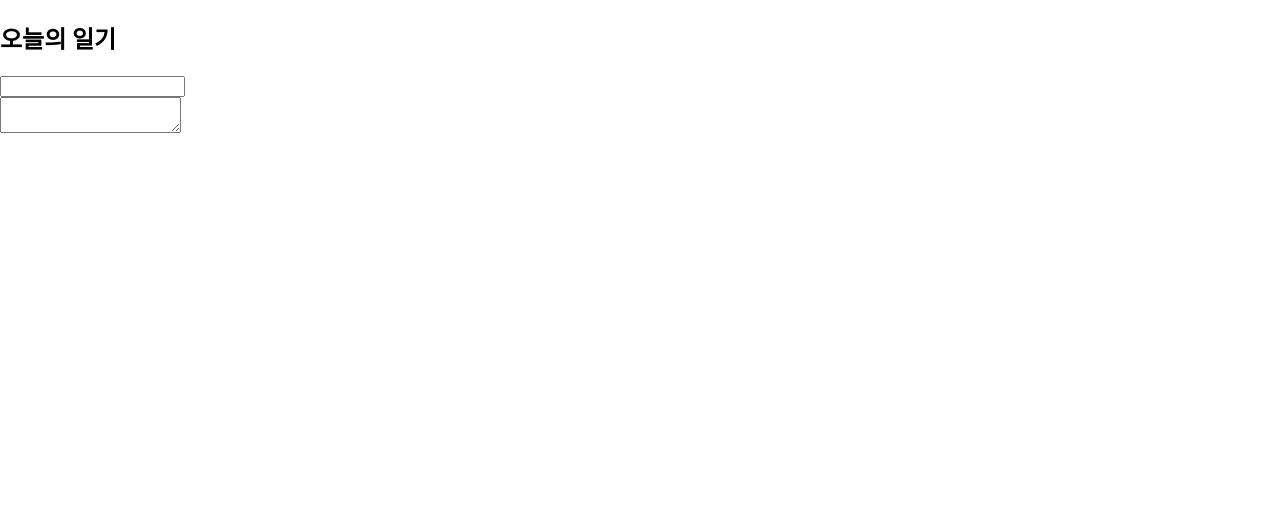
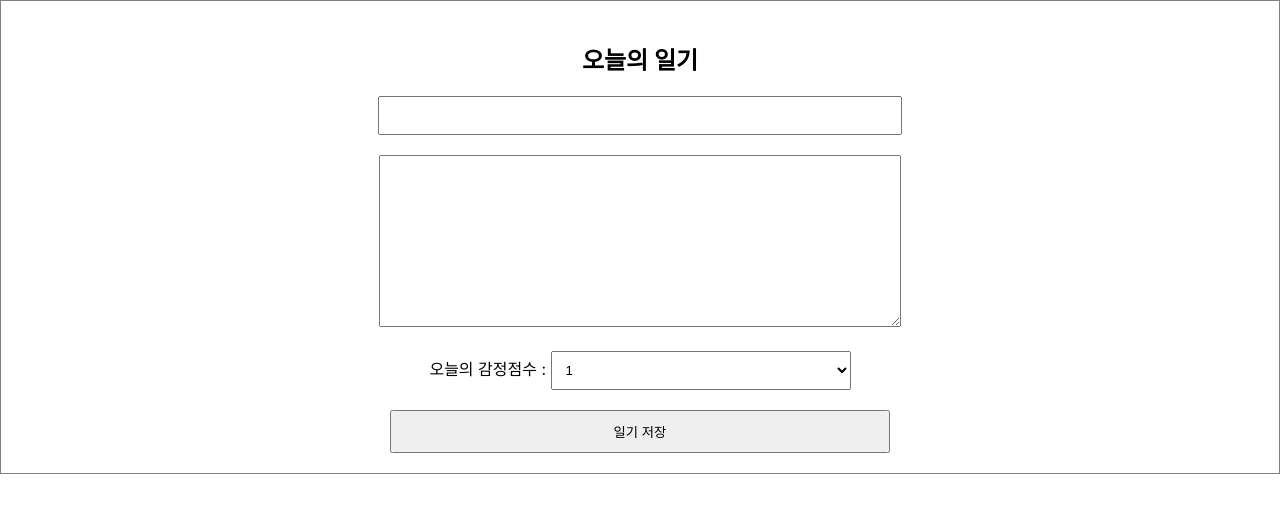
Before and after one commit to taegyuni/simple-diary, a React (Create React App) app: page / in a window 1280 px wide. Shown: the top 512 px of the page. Built offline with nearby package versions, Linux system fonts and the light colour scheme.

Commit message:
폼 수정

```diff
--- a/src/App.css
+++ b/src/App.css
@@ -0,0 +1,23 @@
+.DiaryEditor{
+    border: 1px solid gray;
+    text-align: center;
+    padding: 20px;
+}
+.DiaryEditor input, textarea{
+    margin-bottom: 20px;
+    width: 500px;
+    padding: 10px;
+}
+.DiaryEditor textarea{
+    height: 150px;
+}
+.DiaryEditor select{
+    width: 300px;
+    padding: 10px;
+    margin-bottom: 20px;
+}
+.DiaryEditor button{
+    width: 500px;
+    padding: 10px;
+    cursor: pointer;
+}
--- a/src/App.js
+++ b/src/App.js
@@ -1,10 +1,9 @@
-import './App.css';
-import DiaryEditor from './DiaryEditor';
+import "./App.css";
+import DiaryEditor from "./DiaryEditor";
 
 function App() {
   return (
     <div className="App">
-
       <DiaryEditor />
     </div>
   );
--- a/src/DiaryEditor.js
+++ b/src/DiaryEditor.js
@@ -1,15 +1,23 @@
-import { useState } from "react";
+import { useState } from 'react';
 
 const DiaryEditor = () => {
   const [state, setState] = useState({
-    author: "",
-    content: "",
+    author: '',
+    content: '',
+    emotion: 1,
   });
 
-  //   const handleChangeState = (e) => {
-  //     console.log(e.target.name);
-  //     console.log(e.target.value);
-  //   };
+  const handleChangeState = (e) => {
+    setState({
+      ...state,
+      [e.target.name]: e.target.value,
+    });
+  };
+
+  const handleSubmit = () => {
+    console.log(state);
+    alert('저장 성공');
+  };
 
   return (
     <div className="DiaryEditor">
@@ -18,25 +26,34 @@
         <input
           name="author"
           value={state.author}
-          onChange={(e) => {
-            setState({
-              ...state,
-              author: e.target.value,
-            });
-          }}
+          onChange={handleChangeState}
         />
       </div>
 
       <div>
         <textarea
+          name="content"
           value={state.content}
-          onChange={(e) => {
-            setState({
-              ...state,
-              content: e.target.value,
-            });
-          }}
+          onChange={handleChangeState}
         />
+      </div>
+
+      <div>
+        <label>오늘의 감정점수 : </label>
+        <select
+          name="emotion"
+          value={state.emotion}
+          onChange={handleChangeState}
+        >
+          <option value={1}>1</option>
+          <option value={2}>2</option>
+          <option value={3}>3</option>
+          <option value={4}>4</option>
+          <option value={5}>5</option>
+        </select>
+      </div>
+      <div>
+        <button onClick={handleSubmit}>일기 저장</button>
       </div>
     </div>
   );
```
